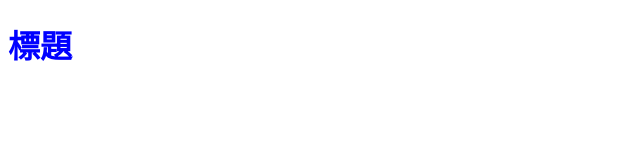
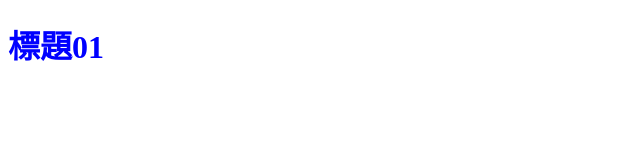
Before and after one commit to bernicebubuchacha/1031, a plain HTML site: page index.html in a window 1280 px wide. Shown: the full height of the page, 0-640 px from the left. Drawn offline with Linux system fonts and the light colour scheme.

Commit message:
新增標題

```diff
--- a/index.html
+++ b/index.html
@@ -8,6 +8,6 @@
 
 </head>
 <body>
-    <h1>標題</h1>
+    <h1>標題01</h1>
 </body>
 </html>
```
